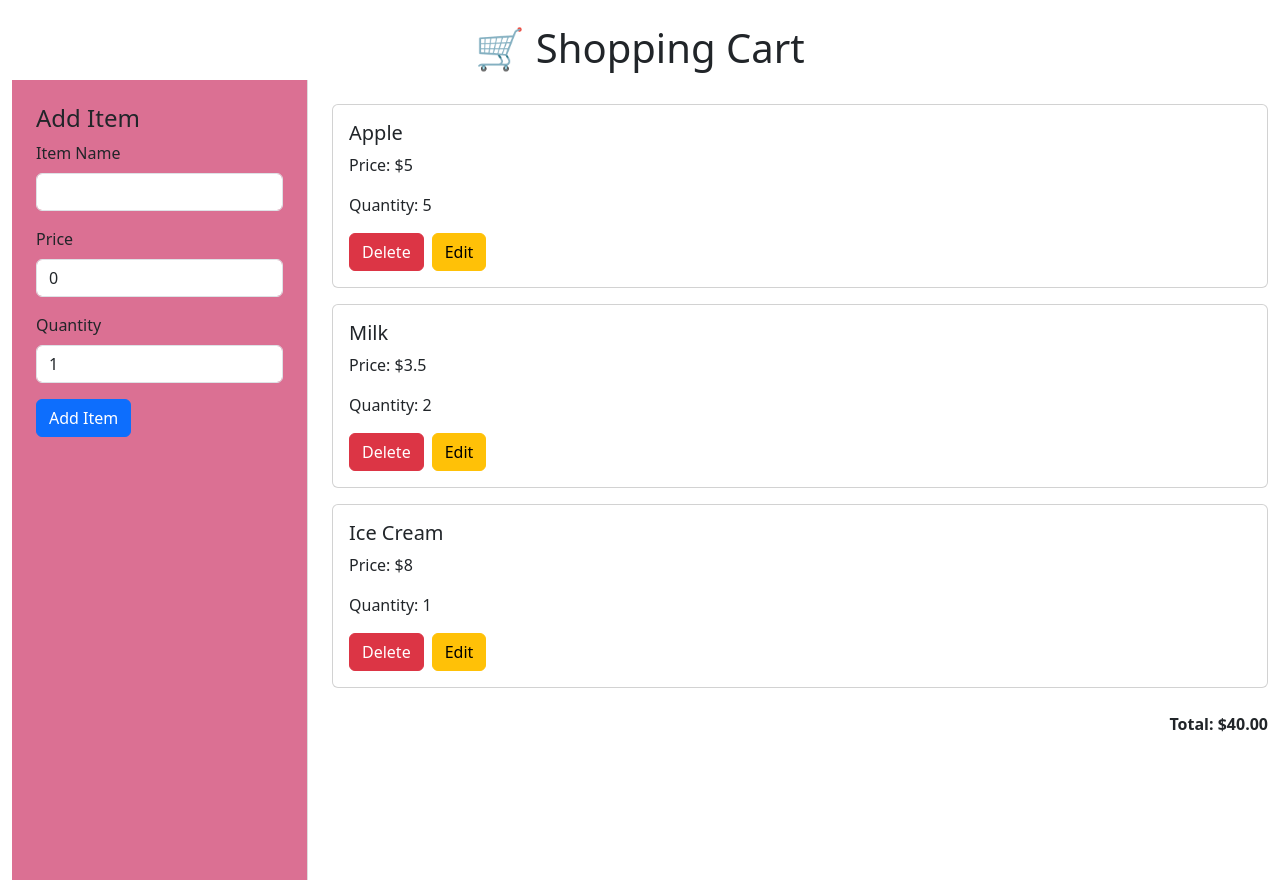
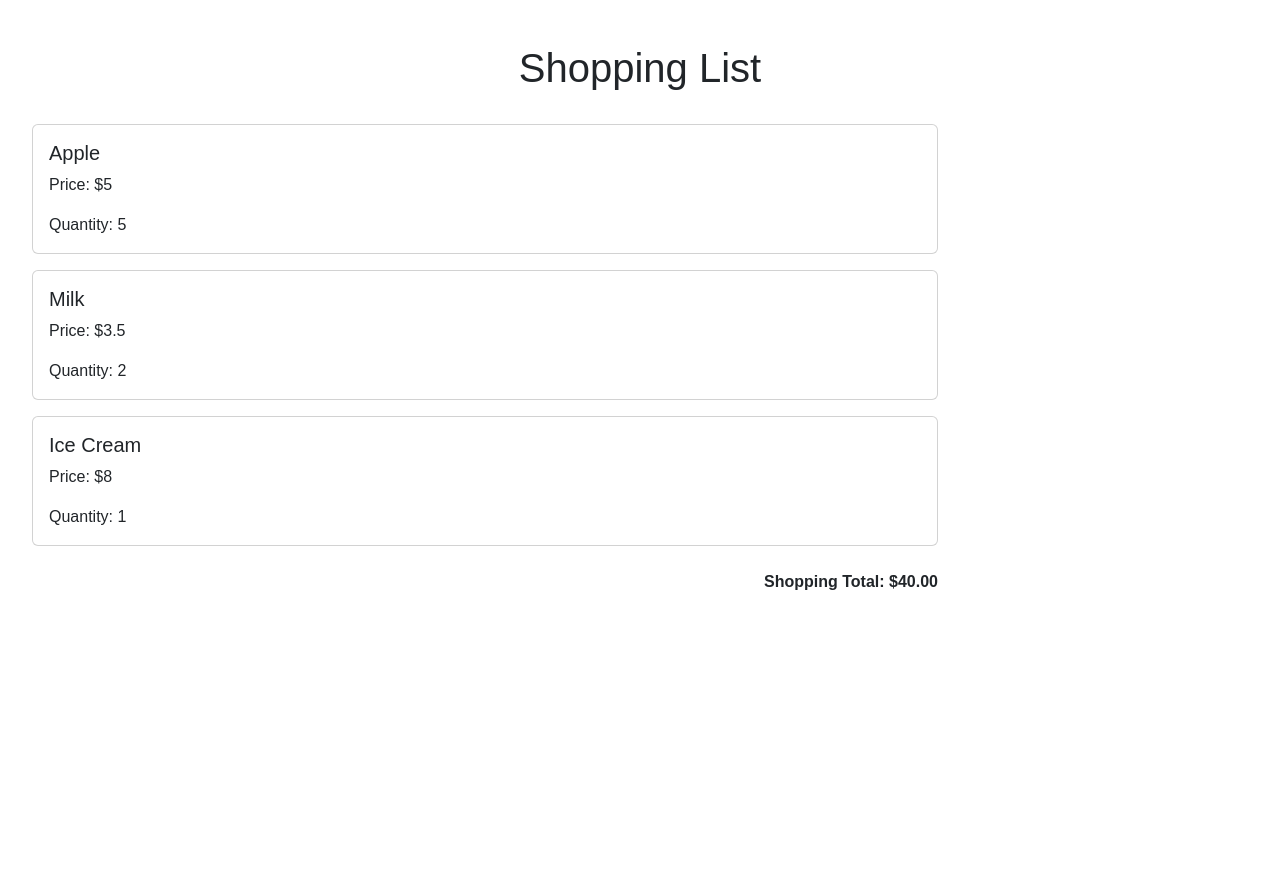
Before and after one commit to ameliawht75/Shopping-App, a React (Vite) app: page / in a window 1280 px wide. After the commit the page ends 800 px from the top, so only its background shows below. Built offline with nearby package versions, Linux system fonts and the light colour scheme.

Commit message:
upload 4

```diff
--- a/package.json
+++ b/package.json
@@ -12,6 +12,7 @@
   "dependencies": {
     "bootstrap": "^5.3.5",
     "react": "^19.0.0",
+    "react-bootstrap": "^2.10.9",
     "react-dom": "^19.0.0"
   },
   "devDependencies": {
--- a/src/App.css
+++ b/src/App.css
@@ -6,4 +6,10 @@
   position: sticky;
   top: 0;
   padding-top: 20px;
+  border-radius: 5px 5px 5px 5px;
 }
+
+body {
+  padding: 20px;
+  font-family: Arial, Helvetica, sans-serif;
+}
--- a/src/App.tsx
+++ b/src/App.tsx
@@ -1,18 +1,11 @@
-import React, { useState } from 'react';
+import { useState } from 'react'; //This came from a couple YouTube tutorials.
 import { items as initialItems } from './data';
 import Header from './components/Header';
 import ItemList from './components/ItemList';
 import CartSummary from './components/CartSummary';
-import Sidebar from './components/Sidebar';
+import type { Item } from './components/ItemCard'; //I am using this to manage the items being added and edited.
 
-interface Item {
-  id: number;
-  name: string;
-  price: number;
-  quantity: number;
-}
-
-function App() {
+function App() { //integrated useState here to manage items being added and edited.
   const [items, setItems] = useState<Item[]>(initialItems);
   const [newItem, setNewItem] = useState<Item>({ id: 0, name: '', price: 0, quantity: 1 });
   const [editingItem, setEditingItem] = useState<Item | null>(null);
@@ -50,13 +43,6 @@ function App() {
     <div className="container-fluid mt-4">
       <Header />
       <div className="row">
-        <Sidebar
-          newItem={newItem}
-          setNewItem={setNewItem}
-          addItem={addItem}
-          updateItem={updateItem}
-          editingItem={editingItem}
-        />
         <div className="col-md-8 col-lg-9">
           <ItemList items={items} deleteItem={deleteItem} editItem={editItem} />
           <CartSummary items={items} />
--- a/src/components/CartSummary.tsx
+++ b/src/components/CartSummary.tsx
@@ -5,12 +5,18 @@ interface Props {
     items: { id: number, name: string, price: number, quantity: number }[];
   }
 
+  /*function calculateTax (price, quantity) {
+    var salesTax = 0.06; //Sales tax in my state
+    var totalPrice = (price * quantity) * (1 + salesTax);;
+    return totalPrice;
+  }*/
+
   const CartSummary = ({ items }: Props) => {
     const total = items.reduce((sum, item) => sum + item.price * item.quantity, 0);
 
     return (
       <div className="mt-4 text-end fw-bold">
-        Total: ${total.toFixed(2)}
+        Shopping Total: ${total.toFixed(2)}
       </div>
     );
   };
--- a/src/components/Header.tsx
+++ b/src/components/Header.tsx
@@ -1,7 +1,7 @@
 //Creates a header.  Was an experiment to see if I was doing this right.
 
 function Header() {
-    return <h1 className="text-center">🛒 Shopping Cart</h1>;
+    return <h1 className="text-center">Shopping List</h1>;
   }
 
   export default Header;
--- a/src/components/ItemCard.tsx
+++ b/src/components/ItemCard.tsx
@@ -2,7 +2,7 @@
 //Confirm delete and edit pop-up still needed.
 //If I can get the category idea to work will add that to the card as well depending on cosmetics.
 
-interface Item {
+export interface Item {
     id: number;
     name: string;
     price: number;
@@ -11,8 +11,8 @@ interface Item {
 
   interface Props {
     item: Item;
-    deleteItem: (id: number) => void;
-    editItem: (item: Item) => void;  // Receive edit function
+    deleteItem: (id: number) => void; //Delete function reciever
+    editItem: (item: Item) => void;  //Edit function reciever
   }
 
   function ItemCard({ item, deleteItem, editItem }: Props) {
@@ -22,18 +22,6 @@ interface Item {
           <h5 className="card-title">{item.name}</h5>
           <p className="card-text">Price: ${item.price}</p>
           <p className="card-text">Quantity: {item.quantity}</p>
-          <button
-            className="btn btn-danger"
-            onClick={() => deleteItem(item.id)}  // Delete button
-          >
-            Delete
-          </button>
-          <button
-            className="btn btn-warning ms-2"
-            onClick={() => editItem(item)}  // Edit button
-          >
-            Edit
-          </button>
         </div>
       </div>
     );
--- a/src/components/ItemList.tsx
+++ b/src/components/ItemList.tsx
@@ -1,6 +1,8 @@
 //List the items as they are created following those in the data.ts file.  For future would like to do this based on categories like product, dairy, deli, etc.
 
+
 import ItemCard from './ItemCard';
+
 
 interface Item {
   id: number;
@@ -9,11 +11,13 @@ interface Item {
   quantity: number;
 }
 
+
 interface Props {
   items: Item[];
   deleteItem: (id: number) => void;
   editItem: (item: Item) => void;
 }
+
 
 function ItemList({ items, deleteItem, editItem }: Props) {
   return (
@@ -25,4 +29,5 @@ function ItemList({ items, deleteItem, editItem }: Props) {
   );
 }
 
+
 export default ItemList;
--- a/src/components/Sidebar.tsx
+++ /dev/null
@@ -1,62 +0,0 @@
-//Creates a sidebar for adding and editing items
-//Would like to make it so sidebar changes color based on adding or editing items.
-//Another future idea is to add the category of the item so they can be filtered.
-
-interface Item {
-    id: number;
-    name: string;
-    price: number;
-    quantity: number;
-}
-
-interface SidebarProps {
-    newItem: Item;
-    setNewItem: React.Dispatch<React.SetStateAction<Item>>;
-    addItem: (event: React.FormEvent) => void;
-    updateItem: (event: React.FormEvent) => void;
-    editingItem: Item | null;
-}
-
-const Sidebar: React.FC<SidebarProps> = ({ newItem, setNewItem, addItem, updateItem, editingItem }) => {
-    return (
-      <div className="col-md-4 col-lg-3">
-        <div className="sidebar p-4">
-          <h4>{editingItem ? 'Edit Item' : 'Add Item'}</h4>
-          <form onSubmit={editingItem ? updateItem : addItem}>
-            <div className="mb-3">
-              <label className="form-label">Item Name</label>
-              <input
-                type="text"
-                className="form-control"
-                value={newItem.name}
-                onChange={(e) => setNewItem({ ...newItem, name: e.target.value })}
-              />
-            </div>
-            <div className="mb-3">
-              <label className="form-label">Price</label>
-              <input
-                type="number"
-                className="form-control"
-                value={newItem.price}
-                onChange={(e) => setNewItem({ ...newItem, price: parseFloat(e.target.value) })}
-              />
-            </div>
-            <div className="mb-3">
-              <label className="form-label">Quantity</label>
-              <input
-                type="number"
-                className="form-control"
-                value={newItem.quantity}
-                onChange={(e) => setNewItem({ ...newItem, quantity: parseInt(e.target.value) })}
-              />
-            </div>
-            <button type="submit" className="btn btn-primary">
-              {editingItem ? 'Update Item' : 'Add Item'}
-            </button>
-          </form>
-        </div>
-      </div>
-    );
-  };
-
-  export default Sidebar;
--- a/src/main.tsx
+++ b/src/main.tsx
@@ -1,12 +1,7 @@
-import { StrictMode } from 'react'
-import { createRoot } from 'react-dom/client'
+import ReactDOM from 'react-dom/client'
 import './index.css'
 import App from './App.tsx'
 import "bootstrap/dist/css/bootstrap.min.css"
 import "./App.css"
 
-createRoot(document.getElementById('root')!).render(
-  <StrictMode>
-    <App />
-  </StrictMode>,
-)
+ReactDOM.createRoot(document.getElementById('root')!).render(<App />);
```
Also changed, not shown: 1 other file (tests, documents, lock files or other folders).
